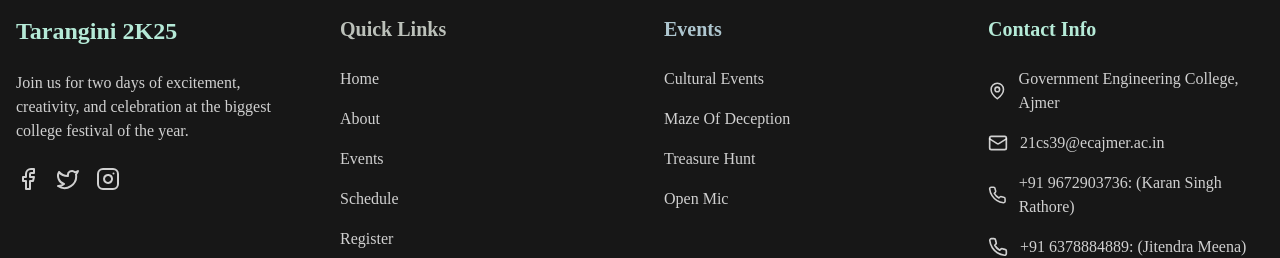
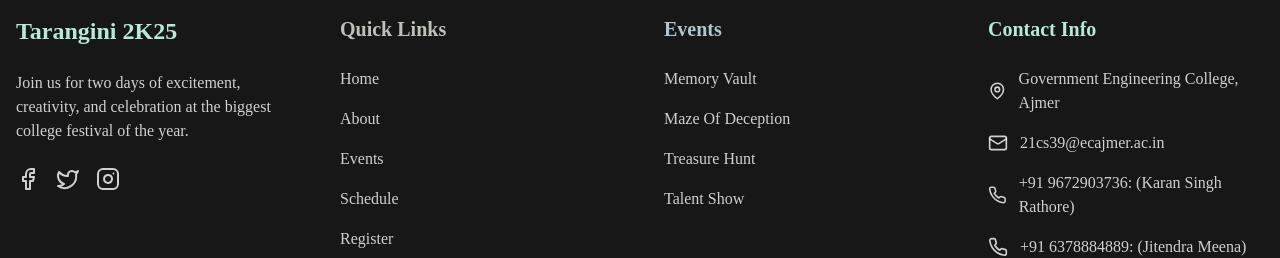
Before and after one commit to KARTIK614/Tarangini_fest-main, a React (Vite) app: page /events in a window 1280 px wide. Shown: the part 1961-2219 px from the top of the page. Built offline with nearby package versions, Linux system fonts and the light colour scheme.

Commit message:
Update Footer.jsx with the event links and other things.

```diff
--- a/src/components/Footer.jsx
+++ b/src/components/Footer.jsx
@@ -37,10 +37,10 @@ const Footer = () => {
           <div className="animate__animated animate__fadeInUp" style={{ animationDelay: '0.4s' }}>
             <h3 className="text-xl font-bold text-[#AEC6CF] mb-6 font-['Playfair_Display']">Events</h3>
             <ul className="space-y-4 font-['Montserrat']">
-              <li><a href="#" className="text-white/80 hover:text-[#AEC6CF] transition-colors">Cultural Events</a></li>
-              <li><a href="#" className="text-white/80 hover:text-[#AEC6CF] transition-colors">Maze Of Deception</a></li>
-              <li><a href="#" className="text-white/80 hover:text-[#AEC6CF] transition-colors">Treasure Hunt</a></li>
-              <li><a href="#" className="text-white/80 hover:text-[#AEC6CF] transition-colors">Open Mic</a></li>
+              <li><a href="https://drive.google.com/file/d/14M_yNKjazadpTQ1kmMIg3jEUPLxq5csy/view" className="text-white/80 hover:text-[#AEC6CF] transition-colors">Memory Vault</a></li>
+              <li><a href="http://drive.google.com/file/d/19nPZiTQkrUqDfOIX2xnIgwJLrH9lNCeS/view" className="text-white/80 hover:text-[#AEC6CF] transition-colors">Maze Of Deception</a></li>
+              <li><a href="https://drive.google.com/file/d/1Wy2wE-GkzKz1xGAhKyUT6jelaDB8QFK8/view" className="text-white/80 hover:text-[#AEC6CF] transition-colors">Treasure Hunt</a></li>
+              <li><a href="https://drive.google.com/file/d/13qObi8f_F62mGkt1yzuX1qyVuOGhfxoX/view" className="text-white/80 hover:text-[#AEC6CF] transition-colors">Talent Show</a></li>
             </ul>
           </div>
 
```
